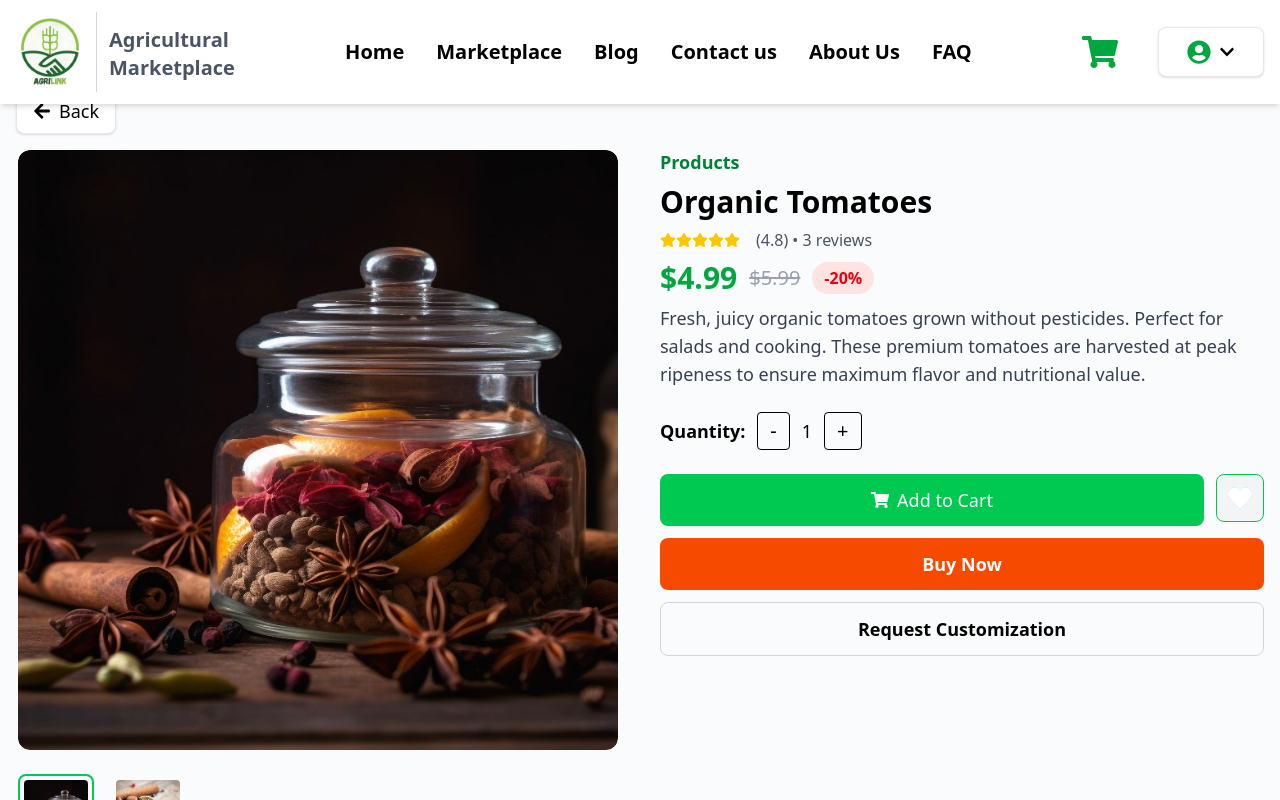
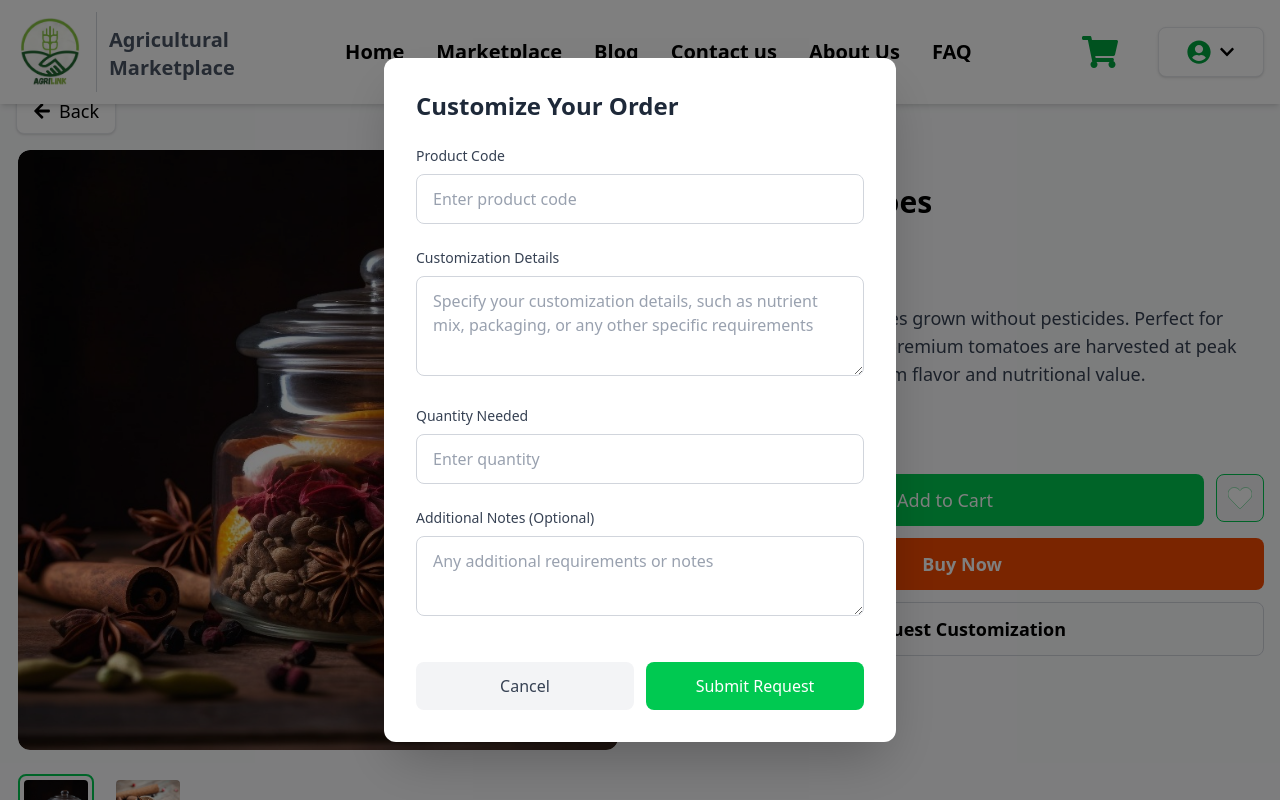
Before and after one commit to Nazik2020/Agrilink-Agri-Marketplace, a React (Vite) app: page /product/1 in a window 1280 px wide. Both pictures are taken after a click on the button "Request Customization". Shown: the top 800 px of the page. Built offline with nearby package versions, Linux system fonts and the light colour scheme; a web font is replaced by a local one.

Commit message:
Added customer req form

```diff
--- a/src/App.jsx
+++ b/src/App.jsx
@@ -13,7 +13,6 @@ import ProductDetails from "./pages/ProductDetails";
 import Aboutus from "./pages/Aboutus";
 import Welcoming from "./pages/Welcoming";
 import Login from "./pages/Login";
-
 function App() {
   return (
     <>
--- /dev/null
+++ b/src/components/marketplace/CustomizationModal.jsx
@@ -0,0 +1,147 @@
+import React, { useState, useEffect } from "react";
+import { createPortal } from "react-dom";
+
+const CustomizationModal = ({ open, onClose }) => {
+  const [form, setForm] = useState({
+    productCode: "",
+    details: "",
+    quantity: "",
+    notes: "",
+  });
+
+  const handleChange = (e) => {
+    setForm({ ...form, [e.target.name]: e.target.value });
+  };
+
+  const handleSubmit = (e) => {
+    e.preventDefault();
+    console.log("Customization request submitted:", form);
+    onClose();
+  };
+
+  const handleBackdropClick = (e) => {
+    if (e.target === e.currentTarget) {
+      onClose();
+    }
+  };
+
+  // Prevent body scroll when modal is open
+  useEffect(() => {
+    if (open) {
+      document.body.style.overflow = "hidden";
+    } else {
+      document.body.style.overflow = "unset";
+    }
+
+    // Cleanup function to restore scroll when component unmounts
+    return () => {
+      document.body.style.overflow = "unset";
+    };
+  }, [open]);
+
+  if (!open) return null;
+
+  const modalContent = (
+    <div
+      className="fixed inset-0 flex items-center justify-center p-4"
+      style={{
+        backgroundColor: "rgba(0, 0, 0, 0.5)",
+        zIndex: 9999,
+        position: "fixed",
+        top: 0,
+        left: 0,
+        right: 0,
+        bottom: 0,
+      }}
+      onClick={handleBackdropClick}
+    >
+      <div
+        className="bg-white rounded-xl p-8 w-full max-w-lg shadow-2xl relative max-h-[90vh] overflow-y-auto"
+        onClick={(e) => e.stopPropagation()}
+        style={{ zIndex: 10000 }}
+      >
+        <h2 className="text-2xl font-bold mb-6 text-gray-800">
+          Customize Your Order
+        </h2>
+
+        <form onSubmit={handleSubmit} className="space-y-6">
+          <div>
+            <label className="block text-sm font-medium text-gray-700 mb-2">
+              Product Code
+            </label>
+            <input
+              name="productCode"
+              value={form.productCode}
+              onChange={handleChange}
+              placeholder="Enter product code"
+              className="w-full border border-gray-300 text-gray-800 rounded-lg px-4 py-3 focus:outline-none focus:ring-2 focus:ring-green-500 focus:border-transparent placeholder:text-gray-400 transition-all duration-200"
+              required
+            />
+          </div>
+
+          <div>
+            <label className="block text-sm font-medium text-gray-700 mb-2">
+              Customization Details
+            </label>
+            <textarea
+              name="details"
+              value={form.details}
+              onChange={handleChange}
+              placeholder="Specify your customization details, such as nutrient mix, packaging, or any other specific requirements"
+              className="w-full border border-gray-300 text-gray-800 rounded-lg px-4 py-3 min-h-[100px] resize-y focus:outline-none focus:ring-2 focus:ring-green-500 focus:border-transparent placeholder:text-gray-400 transition-all duration-200"
+              required
+            />
+          </div>
+
+          <div>
+            <label className="block text-sm font-medium text-gray-700 mb-2">
+              Quantity Needed
+            </label>
+            <input
+              name="quantity"
+              value={form.quantity}
+              onChange={handleChange}
+              placeholder="Enter quantity"
+              className="w-full border border-gray-300 text-gray-800 rounded-lg px-4 py-3 focus:outline-none focus:ring-2 focus:ring-green-500 focus:border-transparent placeholder:text-gray-400 transition-all duration-200"
+              required
+            />
+          </div>
+
+          <div>
+            <label className="block text-sm font-medium text-gray-700 mb-2">
+              Additional Notes (Optional)
+            </label>
+            <textarea
+              name="notes"
+              value={form.notes}
+              onChange={handleChange}
+              placeholder="Any additional requirements or notes"
+              className="w-full border border-gray-300 text-gray-800 rounded-lg px-4 py-3 min-h-[80px] resize-y focus:outline-none focus:ring-2 focus:ring-green-500 focus:border-transparent placeholder:text-gray-400 transition-all duration-200"
+            />
+          </div>
+
+          <div className="flex gap-3 pt-4">
+            <button
+              type="button"
+              onClick={onClose}
+              className="flex-1 bg-gray-100 text-gray-700 py-3 rounded-lg font-medium hover:bg-gray-200 transition-colors duration-200 cursor-pointer"
+            >
+              Cancel
+            </button>
+            <button
+              type="submit"
+              className="flex-1 bg-green-500 text-white py-3 rounded-lg font-medium hover:bg-green-600 transition-colors duration-200 cursor-pointer"
+            >
+              Submit Request
+            </button>
+          </div>
+        </form>
+      </div>
+    </div>
+  );
+
+  // Use createPortal to render the modal at the root level
+  return createPortal(modalContent, document.body);
+};
+
+export default CustomizationModal;
--- a/src/pages/ProductDetails.jsx
+++ b/src/pages/ProductDetails.jsx
@@ -1,7 +1,8 @@
 import React, { useState, useEffect } from "react";
-import { useNavigate } from "react-router-dom";
+import { useNavigate, Link } from "react-router-dom";
 import { FaHeart, FaStar, FaArrowLeft, FaShoppingCart } from "react-icons/fa";
 import Footer from "../components/common/Footer";
+import CustomizationModal from "../components/marketplace/CustomizationModal";
 // Placeholder images (replace with dynamic data later)
 import brown from "../assets/marketplace/all/brown.jpg";
 import brown1 from "../assets/marketplace/all/brown1.jpg";
@@ -42,7 +43,6 @@ const fetchProductDetails = async (productId) => {
   });
 };
 
-// SECTION: ProductDetails Page
 function ProductDetails() {
   const navigate = useNavigate();
   // SECTION: State Management
@@ -71,16 +71,19 @@ function ProductDetails() {
     // TODO: Connect to backend
     alert("Added to cart! (Connect to backend later)");
   };
+
   const handleBuyNow = () => {
     // TODO: Connect to backend
     alert("Proceed to buy now! (Connect to backend later)");
   };
+
   const handleWishlist = () => {
     // Toggle wishlist state
     setIsWishlisted((prev) => !prev);
     // TODO: Connect to backend
     // alert("Added to wishlist! (Connect to backend later)");
   };
+
   const handleSubmitReview = () => {
     if (reviewText.trim()) {
       // TODO: Send review to backend
@@ -104,15 +107,11 @@ function ProductDetails() {
   }
 
   return (
-    <div className="bg-[#fafbfc] min-h-screen">
+    <div className="bg-[#fafbfc] min-h-screen relative">
       <div className="max-w-7xl mx-auto px-4 py-2 mt-20">
         <div className="flex flex-col md:flex-row gap-10">
           {/* SECTION: Product Image and Thumbnails */}
-          {/* SECTION: Product Image and Thumbnails */}
-          {/* SECTION: Product Image and Thumbnails */}
           <div className="md:w-1/2 flex flex-col items-center">
-            {/* Back button above the main image, aligned left */}
-            {/* Back button above the main image, aligned left */}
             {/* Back button above the main image, aligned left */}
             <button
               onClick={() => navigate(-1)}
@@ -127,8 +126,6 @@ function ProductDetails() {
                 className="object-cover w-full h-full rounded-xl"
               />
             </div>
-            {/* Thumbnails aligned left under main image */}
-            {/* Thumbnails aligned left under main image */}
             {/* Thumbnails aligned left under main image */}
             <div className="flex gap-4 mt-2 w-full max-w-[600px] justify-start">
               {product.images.map((img, idx) => (
@@ -151,8 +148,6 @@ function ProductDetails() {
             </div>
           </div>
 
-          {/* SECTION: Product Info */}
-          {/* SECTION: Product Info */}
           {/* SECTION: Product Info */}
           <div className="md:w-1/2 flex flex-col justify-start mt-15">
             <div className="mb-2 text-green-700 font-semibold text-lg">
@@ -188,8 +183,7 @@ function ProductDetails() {
               </span>
             </div>
             <p className="text-gray-700 mb-6 text-lg">{product.description}</p>
-            {/* SECTION: Quantity Selector */}
-            {/* SECTION: Quantity Selector */}
+
             {/* SECTION: Quantity Selector */}
             <div className="flex items-center gap-3 mb-6">
               <span className="font-semibold text-lg">Quantity:</span>
@@ -207,8 +201,7 @@ function ProductDetails() {
                 +
               </button>
             </div>
-            {/* SECTION: Action Buttons */}
-            {/* SECTION: Action Buttons */}
+
             {/* SECTION: Action Buttons */}
             <div className="flex gap-3 mb-3">
               <button
@@ -228,7 +221,7 @@ function ProductDetails() {
                   style={{
                     fill: isWishlisted ? "#ec4899" : "#fff", // pink-500 or white (so inside is white)
                     stroke: isWishlisted ? "#ec4899" : "#22c55e", // pink-500 or green-500
-                    strokeWidth: 2.5,
+                    strokeWidth: 10,
                   }}
                 />
               </button>
@@ -241,7 +234,7 @@ function ProductDetails() {
             </button>
             <button
               className="w-full border border-gray-300 py-3 rounded-lg text-lg font-semibold hover:bg-gray-100 cursor-pointer"
-              onClick={() => setShowCustomize((s) => !s)}
+              onClick={() => setShowCustomize(true)}
             >
               Request Customization
             </button>
@@ -249,8 +242,6 @@ function ProductDetails() {
         </div>
 
         {/* SECTION: Customer Reviews */}
-        {/* SECTION: Customer Reviews */}
-
         <div className="w-full flex justify-center mt-12">
           <div className="w-full max-w-[1500px] mx-auto">
             <h2 className="text-2xl font-bold mb-6">Customer Reviews</h2>
@@ -289,8 +280,7 @@ function ProductDetails() {
                 Submit Review
               </button>
             </div>
-            {/* SECTION: List of Reviews */}
-            {/* SECTION: List of Reviews */}
+
             {/* SECTION: List of Reviews */}
             <div className="space-y-4">
               {reviews.length === 0 && (
@@ -325,10 +315,15 @@ function ProductDetails() {
           </div>
         </div>
       </div>
-      {/* SECTION: Footer (full width) */}
-      {/* SECTION: Footer (full width) */}
+
       {/* SECTION: Footer (full width) */}
       <Footer />
+
+      {/* Modal is rendered here, as a sibling to all content */}
+      <CustomizationModal
+        open={showCustomize}
+        onClose={() => setShowCustomize(false)}
+      />
     </div>
   );
 }
--- /dev/null
+++ b/src/pages/ReqCusomizationForm.jsx
@@ -0,0 +1,31 @@
+import React from "react";
+import { Link } from "react-router-dom";
+import Navbar from "../components/common/Navbar";
+import Footer from "../components/common/Footer";
+
+const ReqCusomizationForm = () => {
+  return (
+    <div className="min-h-screen bg-gray-50">
+      <Navbar />
+      <div className="max-w-4xl mx-auto px-4 py-8 mt-20">
+        <div className="bg-white rounded-xl shadow-lg p-8 text-center">
+          <h1 className="text-3xl font-bold text-gray-800 mb-4">
+            Welcome to Customization Form!
+          </h1>
+          <p className="text-gray-600 mb-6">
+            This is a test page to verify navigation is working properly.
+          </p>
+          <Link
+            to="/marketplace"
+            className="bg-green-600 hover:bg-green-700 text-white px-6 py-3 rounded-lg font-semibold"
+          >
+            Back to Marketplace
+          </Link>
+        </div>
+      </div>
+      <Footer />
+    </div>
+  );
+};
+
+export default ReqCusomizationForm;
```
